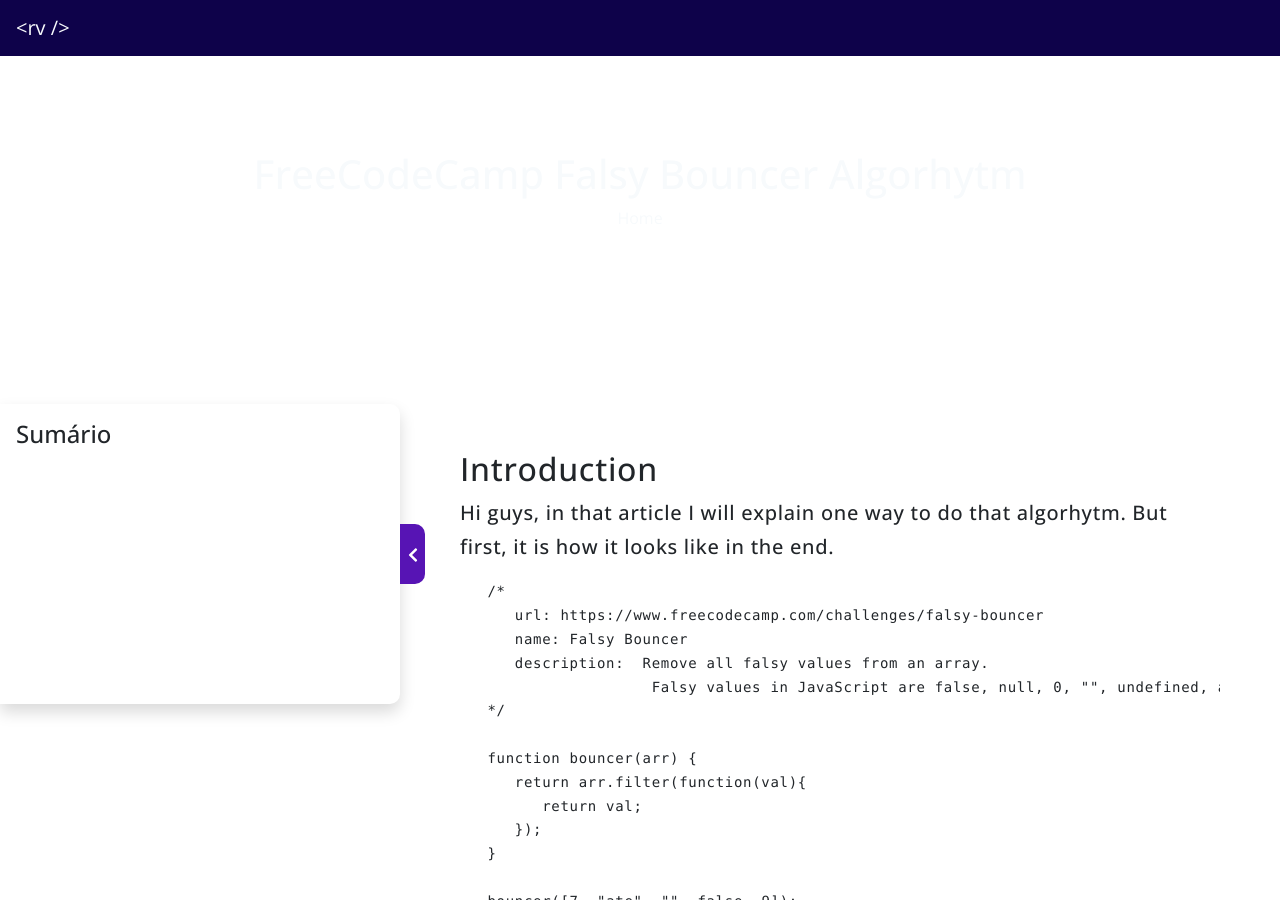
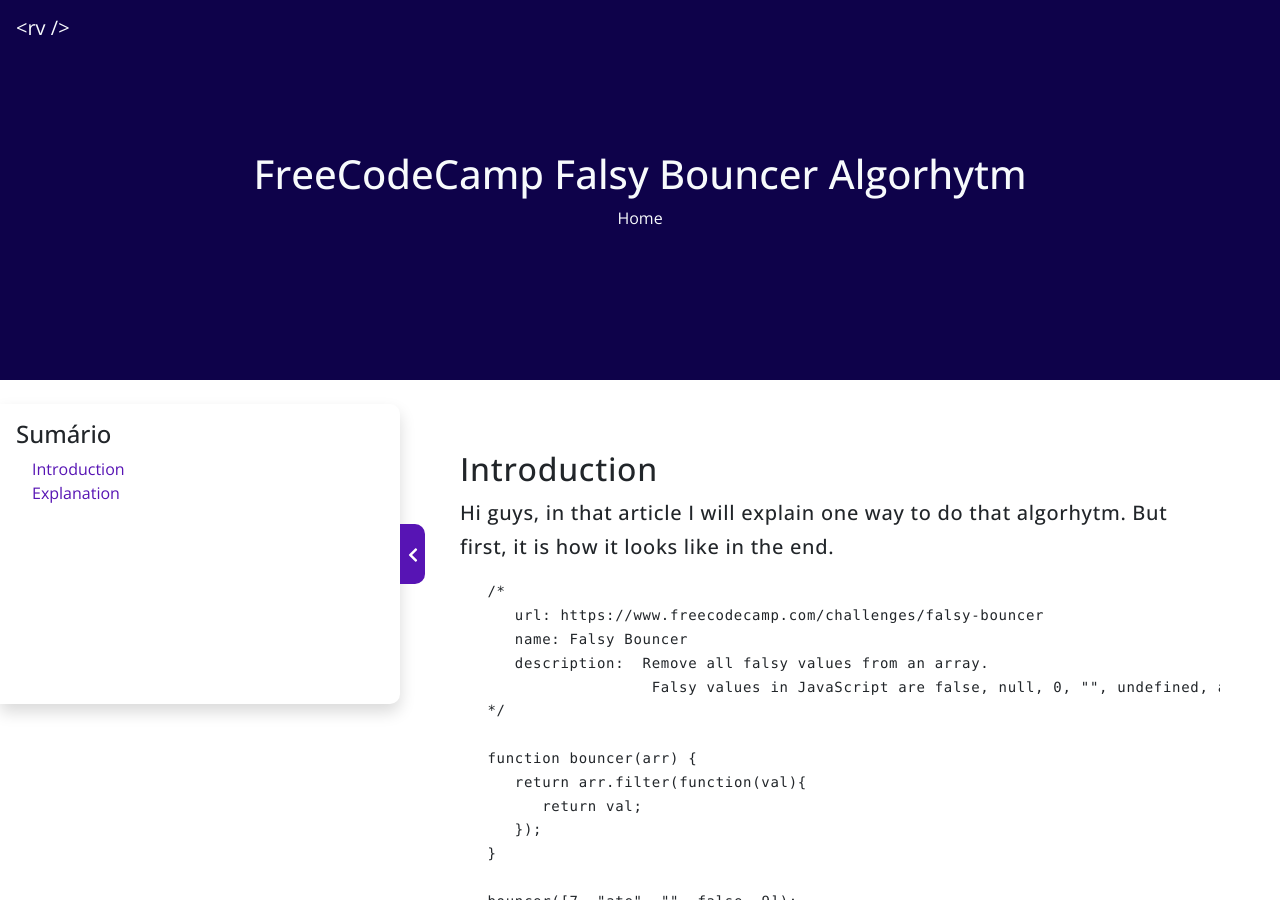
Before and after one commit to Rodrigo-Vargas/rodrigo-vargas.github.io, a Jekyll site: the page built from _articles/freecodecamp-falsy-bouncer.md, in a window 1280 px wide and 900 px high. Built offline with Jekyll 4.4.1, drawn with Linux system fonts in a browser that asks for light colours; nearby versions of some CDN libraries; comment, search, counter and statistics services are not loaded.

Commit message:
General minor layout fixes

```diff
--- a/_layouts/article.html
+++ b/_layouts/article.html
@@ -6,7 +6,7 @@
 <link rel="stylesheet" href="{{ site.data.manifest['main.css'] }}">
 
 <div class="article-detail">
-   <aside class="bg-white">
+   <aside class="bg-white" data-aside-nav>
       <div class="aside-body">
          <h4 class="gray-500">Sumário</h4>
          <ul class="subtitles"></ul>
--- a/_layouts/internal.html
+++ b/_layouts/internal.html
@@ -10,7 +10,7 @@
 
 <link rel="stylesheet" href="{{ site.data.manifest['main.css'] }}">
 
-<div class="bg-900 nav-padding mb-4 pt-5 pb-5">
+<div class="bg-primary-900 nav-padding mb-4 pt-5 pb-5">
     <div class="container">
         <div class="page-meta text-center">
             <h1 class="text-white">{{ page.title }}</h1>
--- a/src/sass/theme/components/_syntax-highlighting.scss
+++ b/src/sass/theme/components/_syntax-highlighting.scss
@@ -6,7 +6,7 @@
  p, blockquote, pre,
  ul, ol, dl, figure,
  %vertical-rhythm {
-   margin-bottom: $spacing-unit / 2;
+   margin-bottom: 1rem / 2;
  }
 
  pre.highlight {
```
